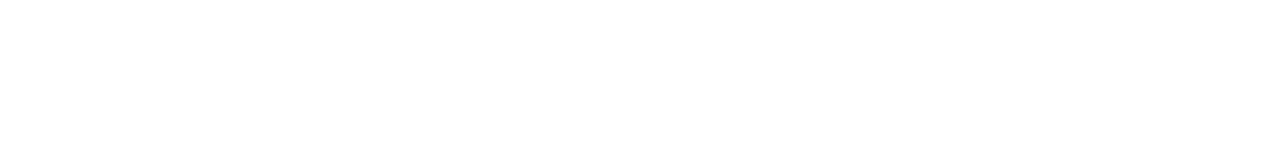
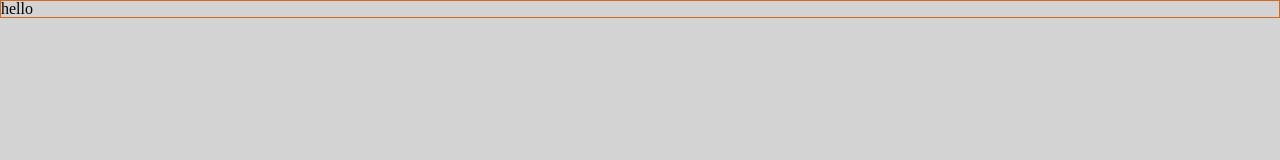
Before and after one commit to napatil/landingpage, a plain HTML site: page index.html in a window 1280 px wide. Drawn offline with Linux system fonts and the light colour scheme.

Commit message:
added styles with reset

```diff
--- /dev/null
+++ b/css/style.css
@@ -0,0 +1,55 @@
+/* http://meyerweb.com/eric/tools/css/reset/
+   v2.0 | 20110126
+   License: none (public domain)
+*/
+
+html, body, div, span, applet, object, iframe,
+h1, h2, h3, h4, h5, h6, p, blockquote, pre,
+a, abbr, acronym, address, big, cite, code,
+del, dfn, em, img, ins, kbd, q, s, samp,
+small, strike, strong, sub, sup, tt, var,
+b, u, i, center,
+dl, dt, dd, ol, ul, li,
+fieldset, form, label, legend,
+table, caption, tbody, tfoot, thead, tr, th, td,
+article, aside, canvas, details, embed,
+figure, figcaption, footer, header, hgroup,
+menu, nav, output, ruby, section, summary,
+time, mark, audio, video {
+	margin: 0;
+	padding: 0;
+	border: 0;
+	font-size: 100%;
+	font: inherit;
+	vertical-align: baseline;
+}
+/* HTML5 display-role reset for older browsers */
+article, aside, details, figcaption, figure,
+footer, header, hgroup, menu, nav, section {
+	display: block;
+}
+body {
+	line-height: 1;
+}
+ol, ul {
+	list-style: none;
+}
+blockquote, q {
+	quotes: none;
+}
+blockquote:before, blockquote:after,
+q:before, q:after {
+	content: '';
+	content: none;
+}
+table {
+	border-collapse: collapse;
+	border-spacing: 0;
+}
+/*MAIN LAYOUT*/
+body {
+    background-color: LightGray;
+}
+div {
+    border: 1px solid Chocolate;
+}
--- a/index.html
+++ b/index.html
@@ -3,8 +3,9 @@
 <head>
 	<meta charset="UTF-8">
 	<title>Document</title>
+	<link rel="stylesheet" href="css/style.css">
 </head>
 <body>
-
+	<div>hello</div>
 </body>
 </html>
```
Also changed, not shown: images/karma-logo copy.svg (added).
